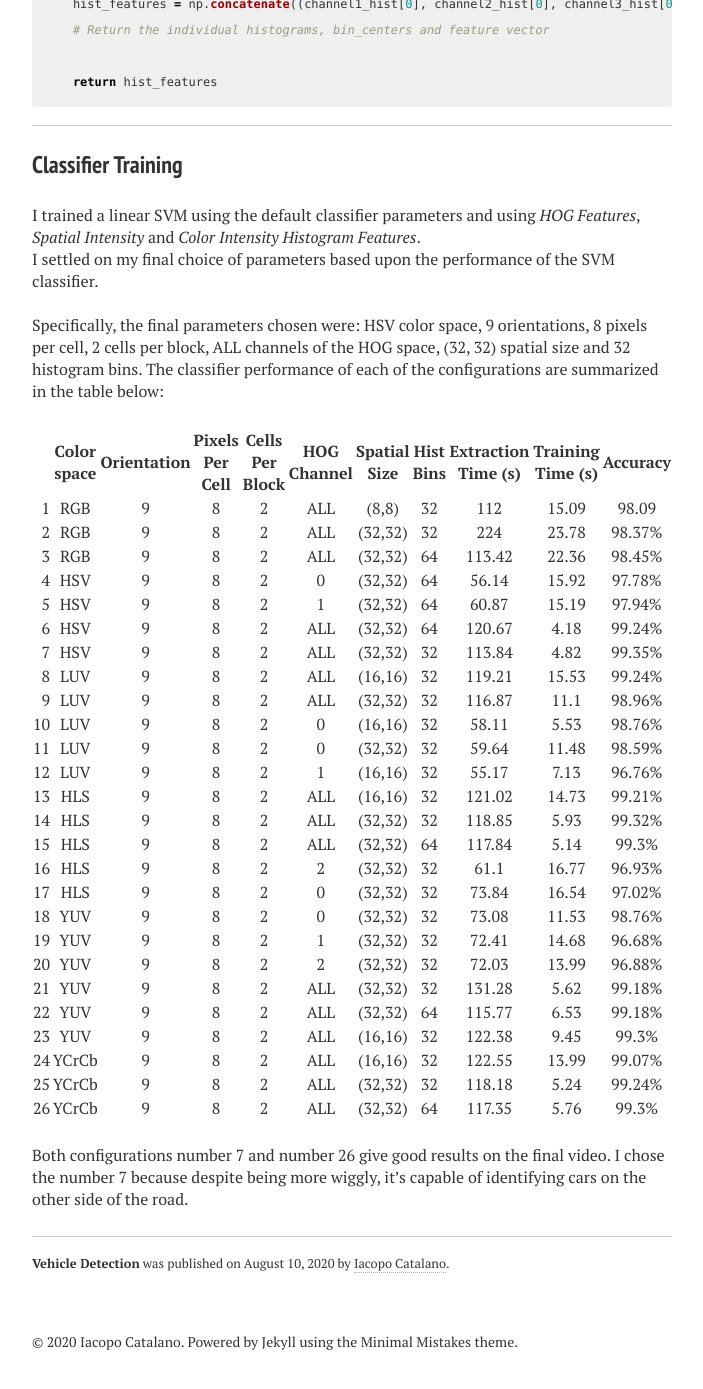
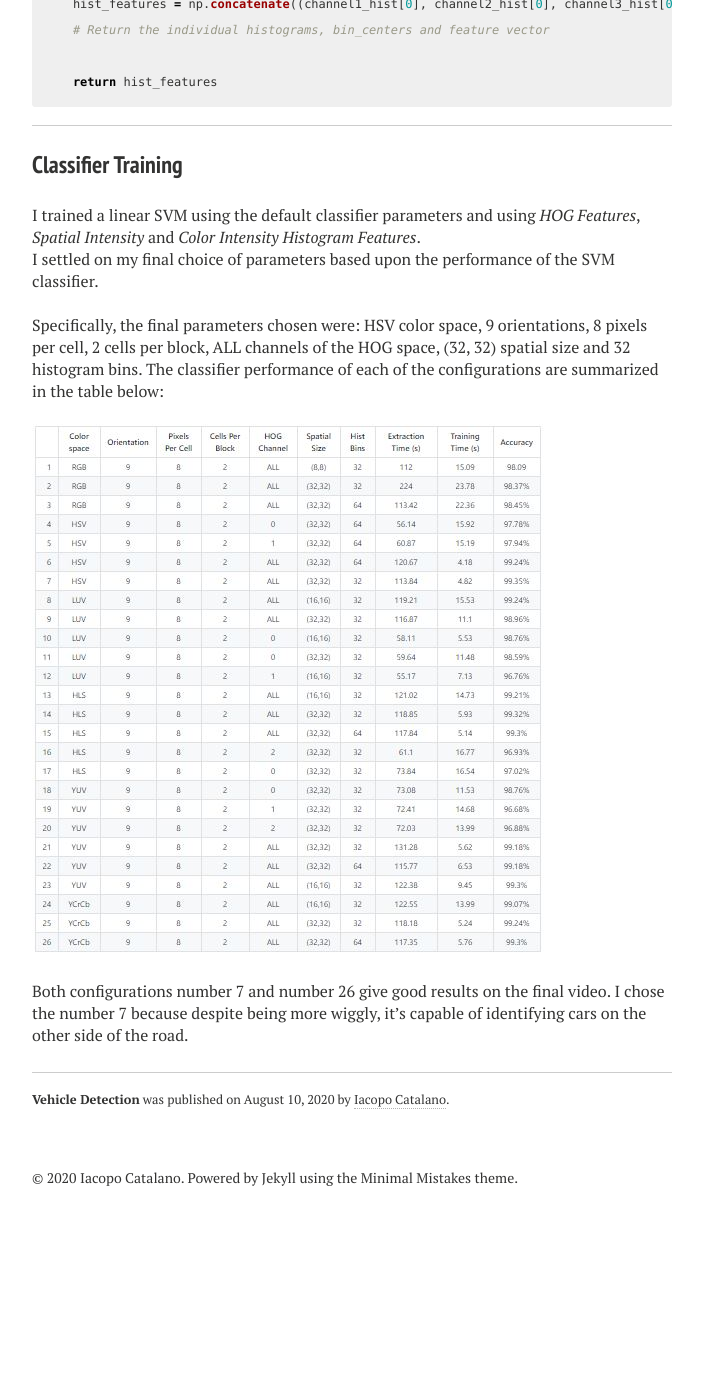
Before and after one commit to IacopomC/iacopomc.github.io, a Jekyll site: the page built from _projects/2020-08-10-vehicle-detection.md, in a window 1280 px wide and 1400 px high, scrolled down 3018 px. Shown: the top 1389 px of the window, without its empty margins (288-991 px from the left). Built offline with Jekyll 4.4.1, drawn with Linux system fonts in a browser that asks for light colours; nearby versions of some CDN libraries; after the commit the page ends 4254 px from its top, so only the background shows below that.

Commit message:
Replace classifier performance table with image

```diff
--- a/_projects/2020-08-10-vehicle-detection.md
+++ b/_projects/2020-08-10-vehicle-detection.md
@@ -116,33 +116,10 @@ I settled on my final choice of parameters based upon the performance of the SVM
 
 Specifically, the final parameters chosen were: HSV color space, 9 orientations, 8 pixels per cell, 2 cells per block, ALL channels of the HOG space, (32, 32) spatial size and 32 histogram bins. The classifier performance of each of the configurations are summarized in the table below:
 
-| | Color space | Orientation | Pixels Per Cell | Cells Per Block | HOG Channel | Spatial Size | Hist Bins | Extraction Time (s)| Training Time (s) | Accuracy |
-| -:| :-:| :-: | :-: | :-: | :-: | :-:| :-:| :-:| :-:| :-:|
-| 1 | RGB | 9 | 8 | 2 | ALL | (8,8) | 32 | 112 | 15.09 | 98.09 |
-| 2 | RGB | 9 | 8 | 2 | ALL | (32,32) | 32 | 224 | 23.78 | 98.37% |
-| 3 | RGB | 9 | 8 | 2 | ALL | (32,32) | 64 | 113.42 | 22.36 | 98.45% |
-| 4 | HSV | 9 | 8 | 2 | 0 | (32,32) | 64 | 56.14 | 15.92 | 97.78% |
-| 5 | HSV | 9 | 8 | 2 | 1 | (32,32) | 64 | 60.87 | 15.19 | 97.94% |
-| 6 | HSV | 9 | 8 | 2 | ALL | (32,32) | 64 | 120.67 | 4.18 | 99.24% |
-| 7 | HSV | 9 | 8 | 2 | ALL | (32,32) | 32 | 113.84 | 4.82 | 99.35% |
-| 8 | LUV | 9 | 8 | 2 | ALL | (16,16) | 32 | 119.21 | 15.53 | 99.24% |
-| 9 | LUV | 9 | 8 | 2 | ALL | (32,32) | 32 | 116.87 | 11.1 | 98.96% |
-| 10 | LUV | 9 | 8 | 2 | 0 | (16,16) | 32 | 58.11 | 5.53 | 98.76% |
-| 11 | LUV | 9 | 8 | 2 | 0 | (32,32) | 32 | 59.64 | 11.48 | 98.59% |
-| 12 | LUV | 9 | 8 | 2 | 1 | (16,16) | 32 | 55.17 | 7.13 | 96.76% |
-| 13 | HLS | 9 | 8 | 2 | ALL | (16,16) | 32 | 121.02 | 14.73 | 99.21% |
-| 14 | HLS | 9 | 8 | 2 | ALL | (32,32) | 32 | 118.85 | 5.93 | 99.32% |
-| 15 | HLS | 9 | 8 | 2 | ALL | (32,32) | 64 | 117.84 | 5.14 | 99.3% |
-| 16 | HLS | 9 | 8 | 2 | 2 | (32,32) | 32 | 61.1 | 16.77 | 96.93% |
-| 17 | HLS | 9 | 8 | 2 | 0 | (32,32) | 32 | 73.84 | 16.54 | 97.02% |
-| 18 | YUV | 9 | 8 | 2 | 0 | (32,32) | 32 | 73.08 | 11.53 | 98.76% |
-| 19 | YUV | 9 | 8 | 2 | 1 | (32,32) | 32 | 72.41 | 14.68 | 96.68% |
-| 20 | YUV | 9 | 8 | 2 | 2 | (32,32) | 32 | 72.03 | 13.99 | 96.88% |
-| 21 | YUV | 9 | 8 | 2 | ALL | (32,32) | 32 | 131.28 | 5.62 | 99.18% |
-| 22 | YUV | 9 | 8 | 2 | ALL | (32,32) | 64 | 115.77 | 6.53 | 99.18% |
-| 23 | YUV | 9 | 8 | 2 | ALL | (16,16) | 32 | 122.38 | 9.45 | 99.3% |
-| 24 | YCrCb | 9 | 8 | 2 | ALL | (16,16) | 32 | 122.55 | 13.99 | 99.07% |
-| 25 | YCrCb | 9 | 8 | 2 | ALL | (32,32) | 32 | 118.18 | 5.24 | 99.24% |
-| 26 | YCrCb | 9 | 8 | 2 | ALL | (32,32) | 64 | 117.35 | 5.76 | 99.3% |
+<br/>
+
+<img src="{{ site.url }}/assets/images/vehicle-detection-project/training_classifier_table.JPG">
+
+<br/>
 
 Both configurations number 7 and number 26 give good results on the final video. I chose the number 7 because despite being more wiggly, it's capable of identifying cars on the other side of the road.
```
Also changed, not shown: assets/images/vehicle-detection-project/training_classifier_table.JPG (added).
